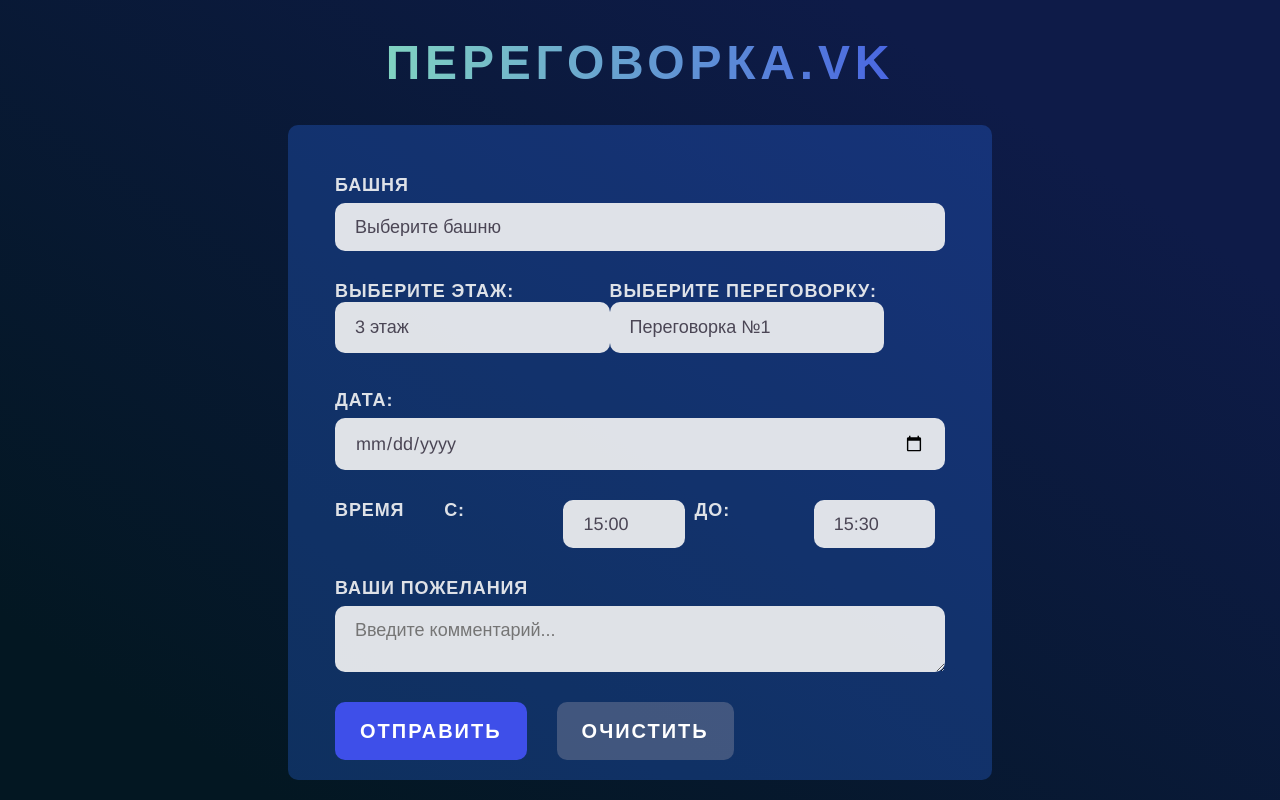
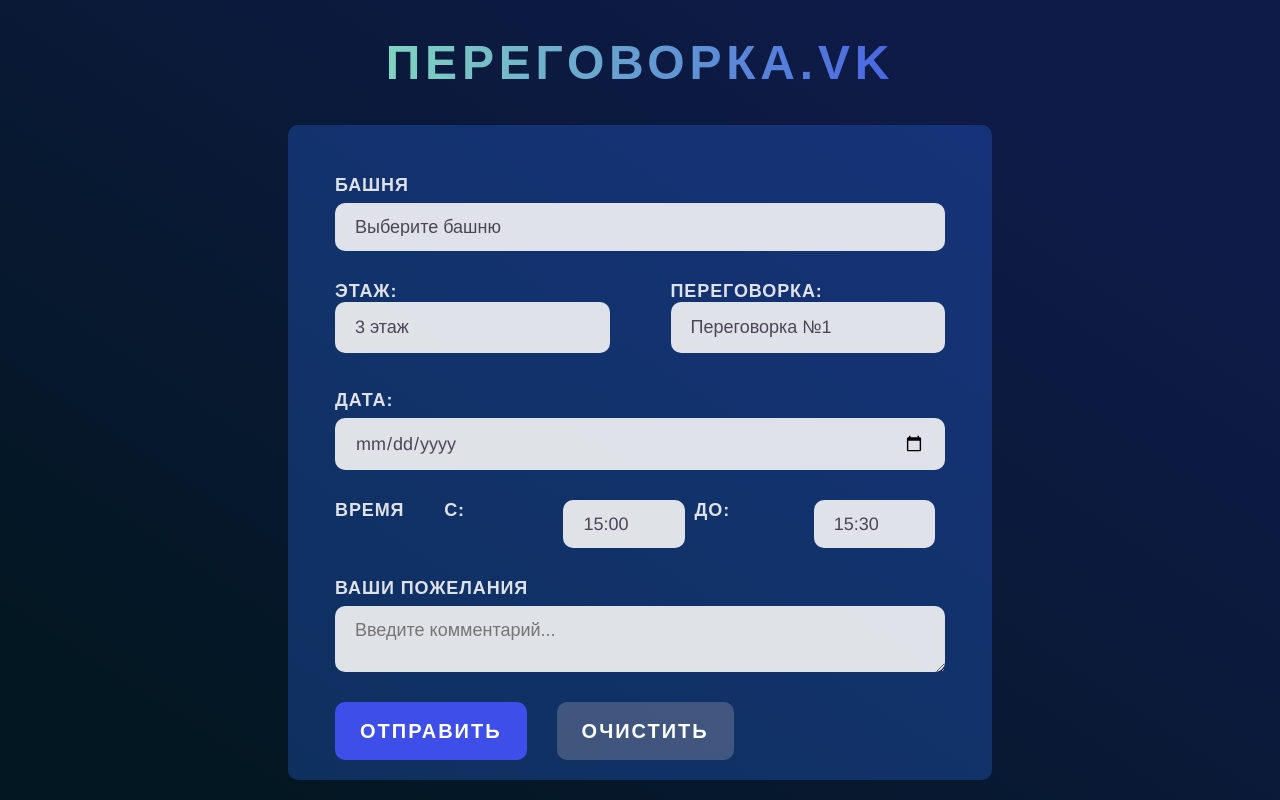
Before and after one commit to Rastre13/meeting-room-form, a React (Create React App) app: page / in a window 1280 px wide. Built offline with nearby package versions, Linux system fonts and the light colour scheme.

Commit message:
refactor: changed tags

```diff
--- a/src/components/FloorRooms.jsx
+++ b/src/components/FloorRooms.jsx
@@ -21,9 +21,9 @@ function FloorRooms({ floorValue, roomValue, onFloorChange, onRoomChange }) {
     }, [floorValue, roomValue]);
 
     return (
-        <div className="form-item inline">
+        <div className="form-item inline space-between">
             <label>
-                Выберите этаж:
+                Этаж:
                 <select value={selectedFloor.toString()} onChange={handleFloorChange}>
                     {Array.from({ length: 25 }, (_, i) => i + 3).map((floor) => (
                         <option key={floor} value={floor}>
@@ -34,7 +34,7 @@ function FloorRooms({ floorValue, roomValue, onFloorChange, onRoomChange }) {
             </label>
             <br />
             <label>
-                Выберите переговорку:
+                Переговорка:
                 <select value={selectedRoom.toString()} onChange={handleRoomChange}>
                     {Array.from({ length: 10 }, (_, i) => i + 1).map((room) => (
                         <option key={room} value={room}>
```
